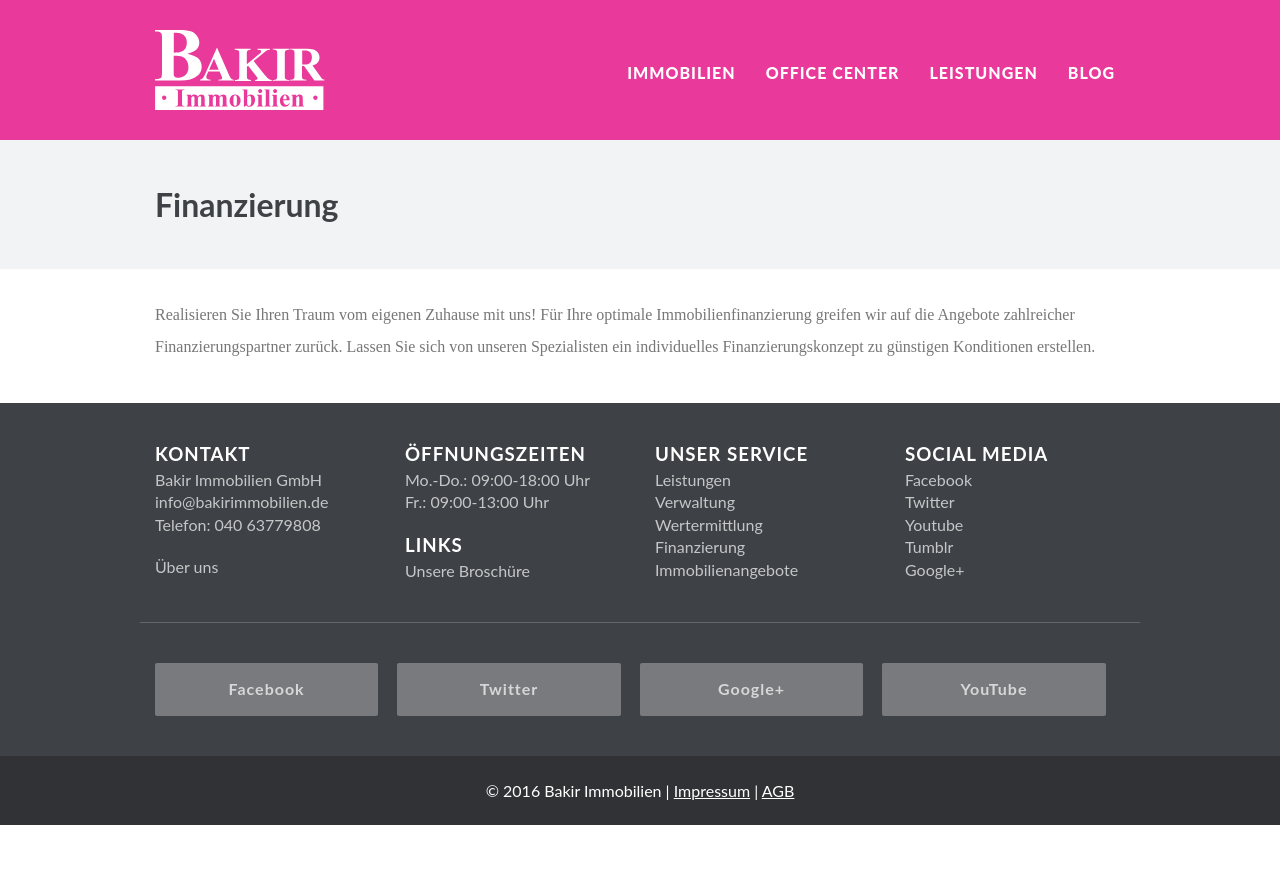
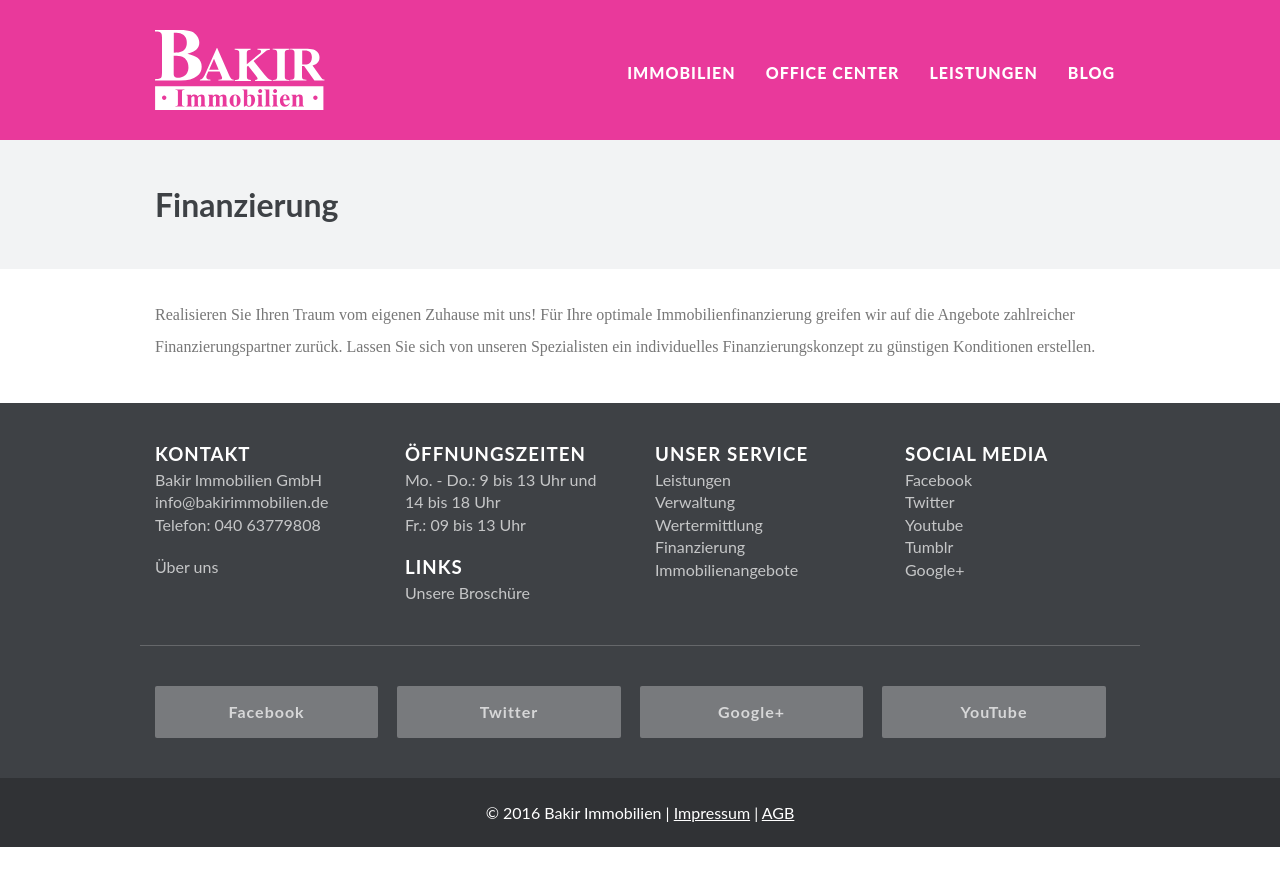
Before and after one commit to bakirnetwork/bakirimmobilien_de, a Jekyll site: the page built from _pages/finanzierung.md, in a window 1280 px wide. Shown: the top 886 px of the page. Built offline with Jekyll 4.4.1, drawn with Linux system fonts in a browser that asks for light colours; nearby versions of some CDN libraries; some web fonts are replaced.

Commit message:
Öffnungszeiten anpassen

```diff
--- a/_includes/footer.html
+++ b/_includes/footer.html
@@ -13,8 +13,8 @@
 		<div class="medium-3 column">
 			<h3>Öffnungszeiten</h3>
 			<p>
-				Mo.-Do.: 09:00-18:00 Uhr<br>
-				Fr.: 09:00-13:00 Uhr
+				Mo. - Do.: 9 bis 13 Uhr und <span style="white-space: nowrap;">14 bis 18 Uhr</span><br>
+				Fr.: 09 bis 13 Uhr
 			</p>
 
 			<h3>Links</h3>
```
